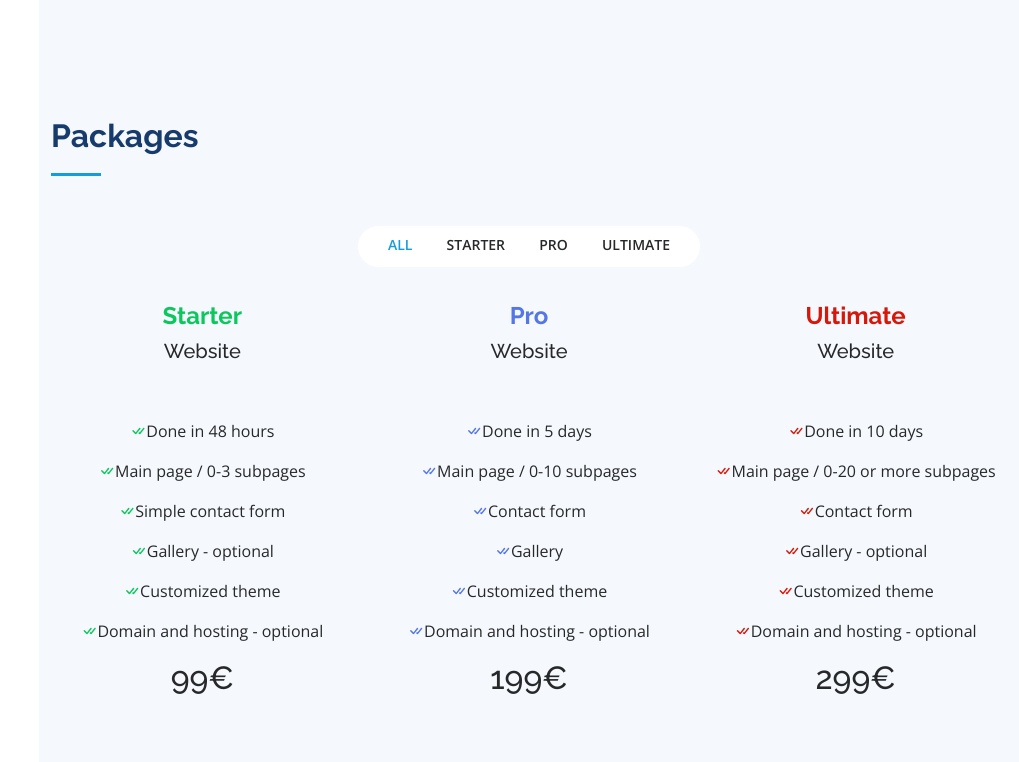
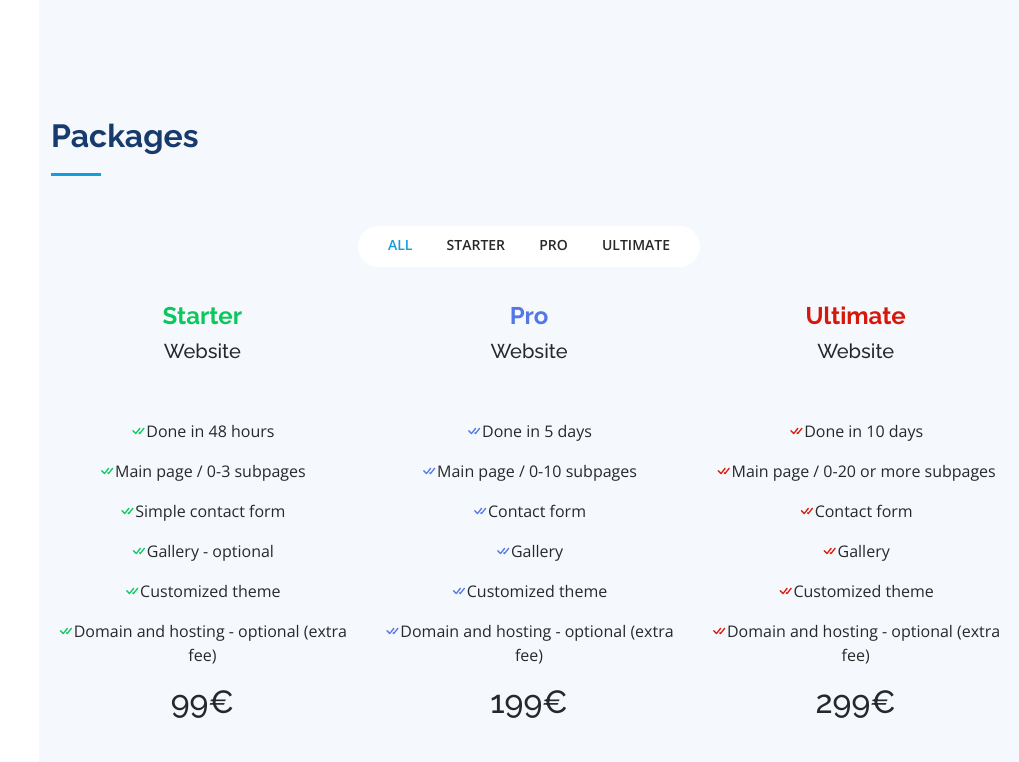
Before and after one commit to meehajlo/meehajlo.github.io, a plain HTML site: page index.html in a window 1280 px wide. Shown: the part 1730-2492 px from the top of the page, without its empty margins (261-1280 px from the left). Drawn offline with nearby package versions, Linux system fonts and the light colour scheme.

Commit message:
Update index.html

```diff
--- a/index.html
+++ b/index.html
@@ -337,7 +337,7 @@
               <p><i class="bi bi-check-all" style="color:#0cc75d;"></i>Simple contact form</p>
               <p><i class="bi bi-check-all" style="color:#0cc75d;"></i>Gallery - optional</p>
               <p><i class="bi bi-check-all" style="color:#0cc75d;"></i>Customized theme</p>
-              <p><i class="bi bi-check-all" style="color:#0cc75d;"></i>Domain and hosting - optional</p>
+              <p><i class="bi bi-check-all" style="color:#0cc75d;"></i>Domain and hosting - optional (extra fee)</p>
               <h2>99&euro;</h2>
               <!-- <img src="assets/img/portfolio/portfolio-1.jpg" class="img-fluid" alt=""> -->
               <!-- <div class="portfolio-links">
@@ -356,7 +356,7 @@
               <p><i class="bi bi-check-all" style="color:#5577e6;"></i>Contact form</p>
               <p><i class="bi bi-check-all" style="color:#5577e6;"></i>Gallery</p>
               <p><i class="bi bi-check-all" style="color:#5577e6;"></i>Customized theme</p>
-              <p><i class="bi bi-check-all" style="color:#5577e6;"></i>Domain and hosting - optional</p>
+              <p><i class="bi bi-check-all" style="color:#5577e6;"></i>Domain and hosting - optional (extra fee)</p>
               <h2>199&euro;</h2>
             </div>
           </div>
@@ -368,9 +368,9 @@
               <p><i class="bi bi-check-all" style="color:#d6180b;"></i>Done in 10 days</p>
               <p><i class="bi bi-check-all" style="color:#d6180b;"></i>Main page / 0-20 or more subpages</p>
               <p><i class="bi bi-check-all" style="color:#d6180b;"></i>Contact form</p>
-              <p><i class="bi bi-check-all" style="color:#d6180b;"></i>Gallery - optional</p>
+              <p><i class="bi bi-check-all" style="color:#d6180b;"></i>Gallery</p>
               <p><i class="bi bi-check-all" style="color:#d6180b;"></i>Customized theme</p>
-              <p><i class="bi bi-check-all" style="color:#d6180b;"></i>Domain and hosting - optional</p>
+              <p><i class="bi bi-check-all" style="color:#d6180b;"></i>Domain and hosting - optional (extra fee)</p>
               <h2>299&euro;</h2>
             </div>
           </div>
```
